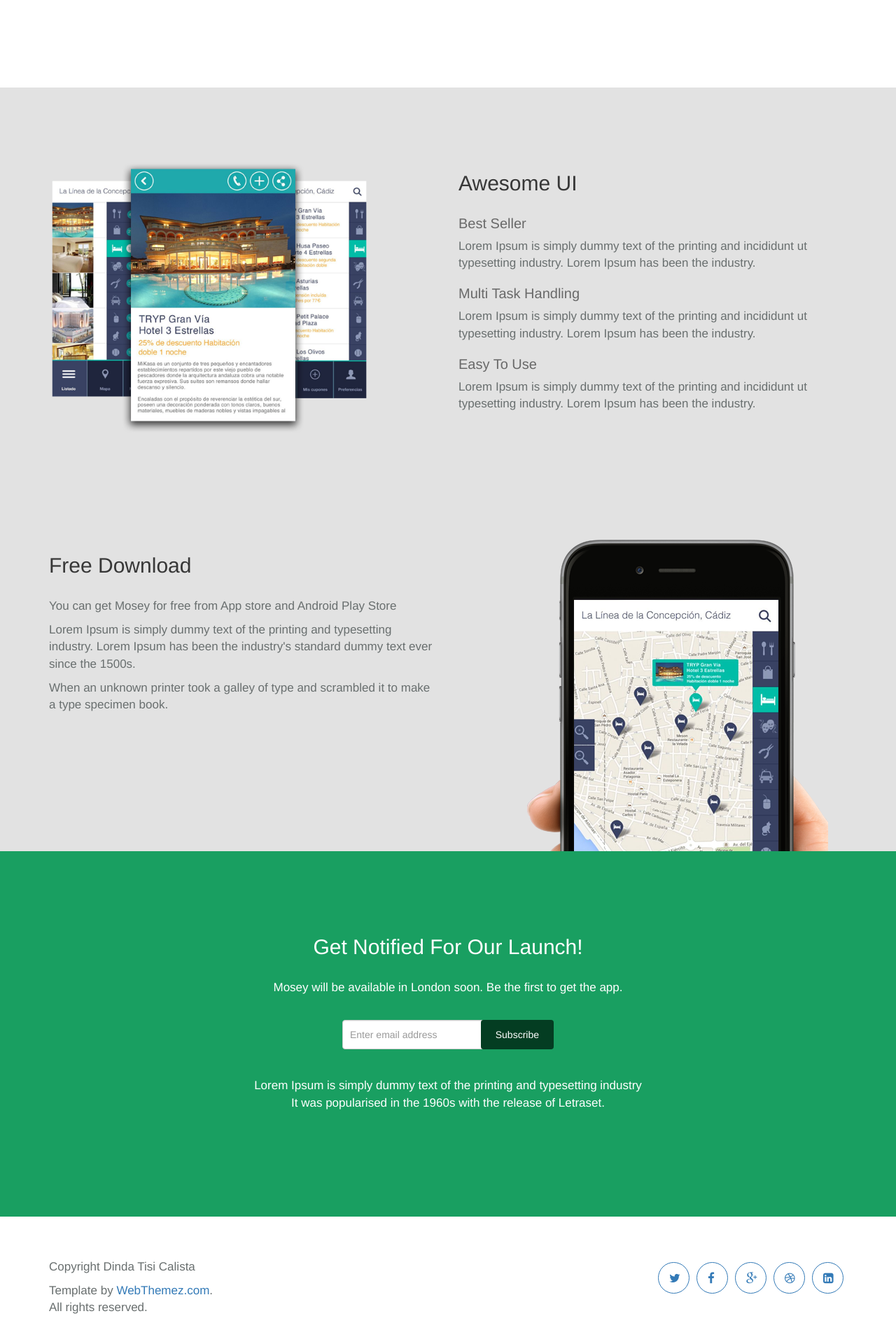
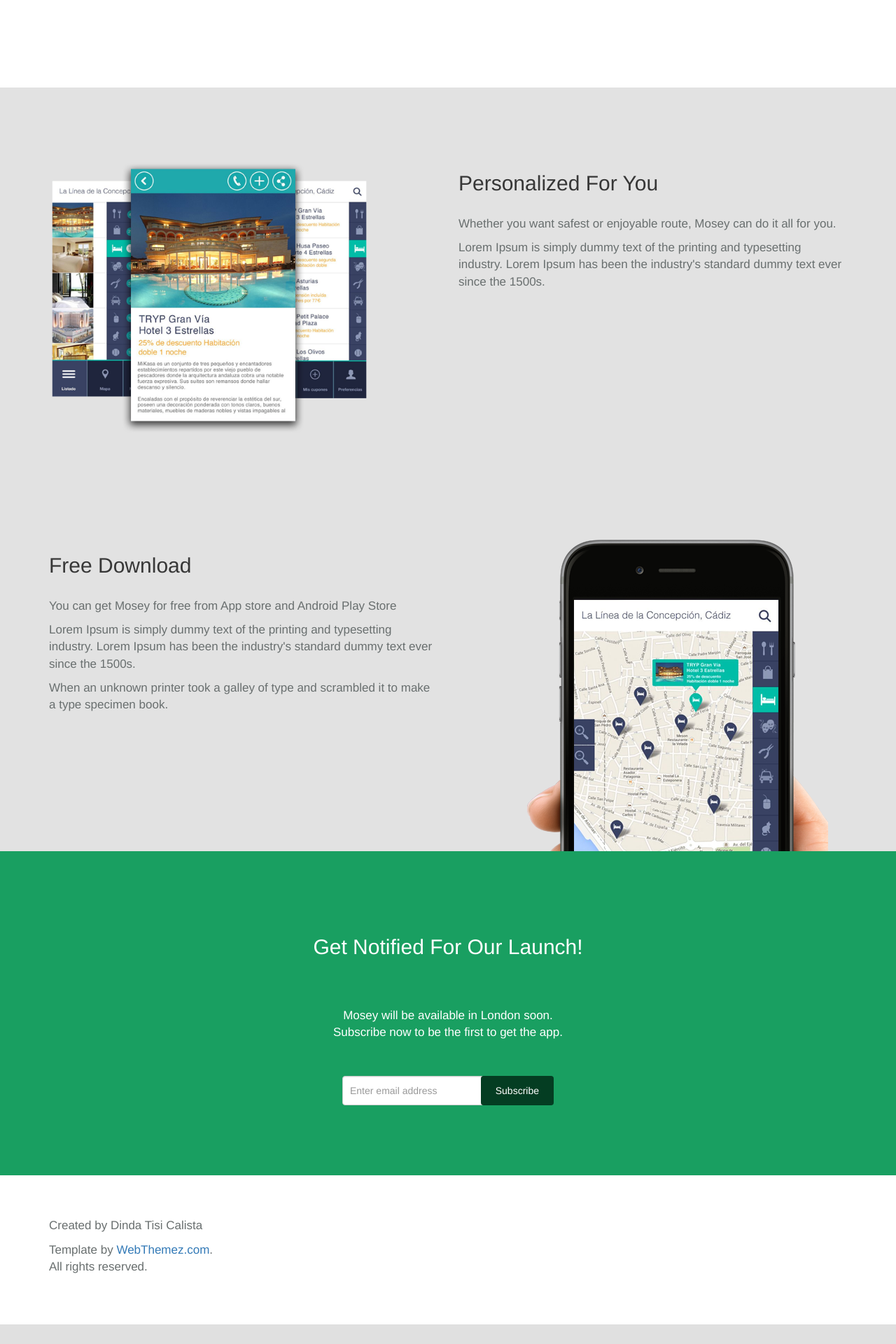
Before and after one commit to dindatisi/mosey_landing, a PHP site: page / in a window 1280 px wide. Shown: the part 909-2829 px from the top of the page at 70% size. After the commit the page ends 2801 px from the top, so only its background shows below. Run offline with PHP 8.4, Linux system fonts and the light colour scheme.

Commit message:
update button color + add anchor link

```diff
--- a/css/styles.css
+++ b/css/styles.css
@@ -71,8 +71,8 @@ a.button:hover {
 color: white;
 }
 .button:hover {
-background: #40c9f4;
-border-color: #40c9f4;
+background: #043d22;
+border-color: ##043d22;
 }
 .buttons-wrapper .button-stripe {
 margin-left: 14px;
--- a/home.html
+++ b/home.html
@@ -69,8 +69,8 @@
 
             <!-- Button -->
             <div class="buttons-wrapper">
-					<a href="#" class="button">Download App</a>
-					<a href="#" class="button button-stripe">Learn more</a>
+					<a href="#subscribe" class="button">Download App</a>
+					<a href="#highlights" class="button button-stripe">Learn more</a>
 				</div>
 				<!-- /.btn-app-store -->
 
@@ -95,7 +95,7 @@
 
 
     <!-- Services -->
-    <section class="highlights" id="section-1">
+    <section class="highlights" id="section-1" name="highlights">
 
       <div class="container">
 
@@ -167,21 +167,11 @@
 					<img class="img-iPhone" src="images/iphone/1.png" alt="">
 				</div>
 				<div class="col-lg-6 col-md-6 col-md-offset-1">
-				 <h2>Awesome UI</h2>
-					<div class="features"><!-- Main Points -->
-						<i class="line-font blue icon-shield"></i><!-- Main Point Icon -->
-						<h3>Best Seller</h3><!-- Main Title -->
-						<p>Lorem Ipsum is simply dummy text of the printing and  incididunt ut typesetting industry. Lorem Ipsum has been the industry. </p><!-- Main Text -->
-					</div><!-- End Main Points -->
-					<div class="features">
-						<i class="line-font blue icon-bubbles"></i>
-						<h3>Multi Task Handling</h3>
-						<p>Lorem Ipsum is simply dummy text of the printing and  incididunt ut typesetting industry. Lorem Ipsum has been the industry. </p>
-					</div>
+				 <h2>Personalized For You</h2>
 					<div class="features">
 						<i class="line-font blue icon-bar-chart"></i>
-						<h3>Easy To Use</h3>
-						<p>Lorem Ipsum is simply dummy text of the printing and  incididunt ut typesetting industry. Lorem Ipsum has been the industry. </p>
+						<p> Whether you want safest or enjoyable route, Mosey can do it all for you. </p>
+            <p>Lorem Ipsum is simply dummy text of the printing and typesetting industry. Lorem Ipsum has been the industry's standard dummy text ever since the 1500s.</p>
 					</div>
 				</div>
 			</div>
@@ -210,7 +200,7 @@
 
 
     <!-- Subscribe -->
-    <section class="subscribe" id="section-3">
+    <section class="subscribe" id="section-3" name="subscribe">
 
       <div class="container">
 
@@ -219,8 +209,13 @@
           <div class="col-md-12">
 
             <!-- Title -->
+
             <h2>Get Notified For Our Launch!</h2>
-            <p>Mosey will be available in London soon. Be the first to get the app. </p><br>
+             <section class="subscribe-description">
+
+                  <p>Mosey will be available in London soon.<br> Subscribe now to be the first to get the app.</p>
+
+                </section> <!-- /.subscribe-description -->
             <!-- Subscribe form -->
             <div class="row">
 
@@ -243,12 +238,7 @@
 
 
 
-                <section class="subscribe-description">
 
-                  <p>
-Lorem Ipsum is simply dummy text of the printing and typesetting industry It was popularised in the 1960s with the release of Letraset.</p>
-
-                </section> <!-- /.subscribe-description -->
 
               </div> <!-- /.col-md-6 -->
 
@@ -270,17 +260,11 @@ Lorem Ipsum is simply dummy text of the printing and typesetting industry It was
 	        <div class="container">
 	            <div class="row">
 	                <div class="col-sm-7 footer-copyright">
-                    <p>Copyright Dinda Tisi Calista</p>
+                    <p>Created by Dinda Tisi Calista</p>
 	                    <p>Template by <a href="https://webthemez.com/">WebThemez.com</a>.<br>All rights reserved.</p>
 	                </div>
 	                <div class="col-sm-5 footer-social">
-	                    <div class="social-icons">
-                        <a href="https://twitter.com/"><i class="fa fa-twitter"></i></a>
-                        <a href="https://www.facebook.com/"><i class="fa fa-facebook"></i></a>
-						 <a href="https://www.google.com/"><i class="fa fa-google-plus"></i></a>
-                        <a href="https://www.dribbble.com/"><i class="fa fa-dribbble"></i></a>
-                        <a href="https://www.linkedin.com/"><i class="fa fa-linkedin-square"></i></a>
-						</div>
+
 	                </div>
 	            </div>
 	        </div>
```
